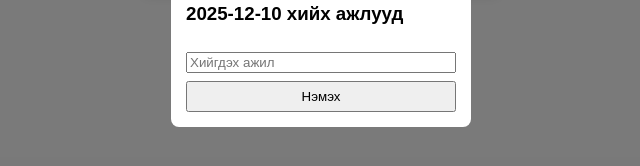
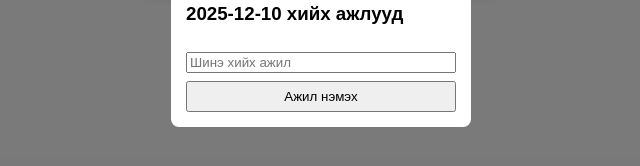
Before and after one commit to suba100/calendar, a plain HTML site: page index.html in a window 1280 px wide. Both pictures are taken after a click on the element "10". Shown: the part 352-518 px from the top of the page, 319-959 px from the left. Drawn offline with Linux system fonts and the light colour scheme.

Commit message:
Update title and button text in index.html

```diff
--- a/index.html
+++ b/index.html
@@ -2,7 +2,7 @@
 <html lang="mn">
 <head>
     <meta charset="UTF-8">
-    <title>ажлын календар</title>
+    <title>Ээлжийн ажлын календар</title>
     <link rel="stylesheet" href="style.css">
 </head>
 <body>
@@ -30,8 +30,8 @@
 
         <ul id="taskList"></ul>
 
-        <input type="text" id="taskInput" placeholder="Хийгдэх ажил">
-        <button onclick="addTask()">Нэмэх</button>
+        <input type="text" id="taskInput" placeholder="Шинэ хийх ажил">
+        <button onclick="addTask()">Ажил нэмэх</button>
     </div>
 </div>
 
```
